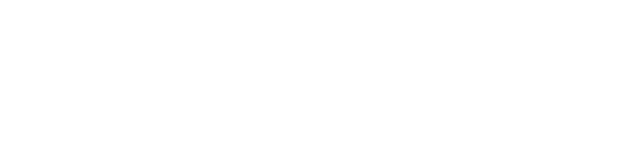
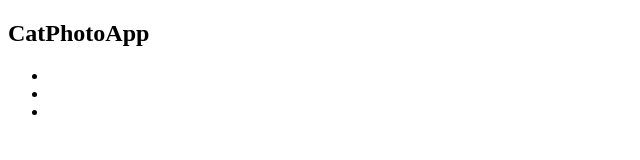
Before and after one commit to liana-valeria/cat_photo_app, a plain HTML site: page index.html in a window 1280 px wide. Shown: the whole page, without its empty margins (0-640 px from the left). Drawn offline with Linux system fonts and the light colour scheme.

Commit message:
added sections and boilerplate for sections

```diff
--- a/index.html
+++ b/index.html
@@ -6,5 +6,21 @@
     <meta name="viewport" content="width=device-width, initial-scale=1.0" />
     <title>CatPhotoApp</title>
   </head>
-  <body></body>
+  <body>
+    <main>
+      <section>
+        <h1>CatPhotoApp</h1>
+        <h2></h2>
+        <p></p>
+      </section>
+      <section>
+        <h3></h3>
+        <ul>
+          <li></li>
+          <li></li>
+          <li></li>
+        </ul>
+      </section>
+    </main>
+  </body>
 </html>
```
